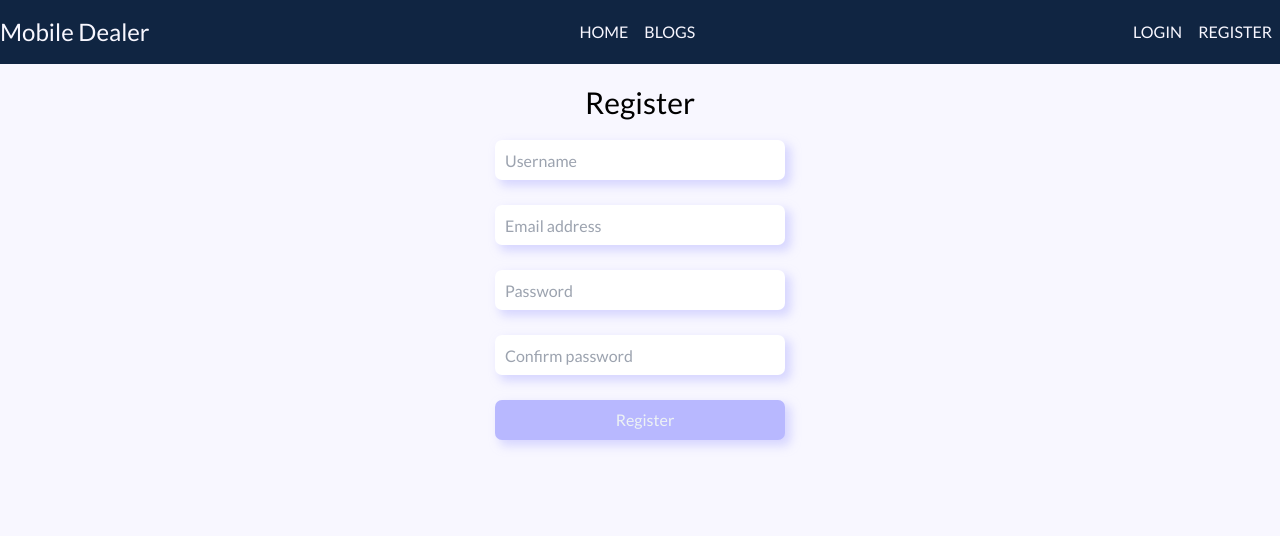
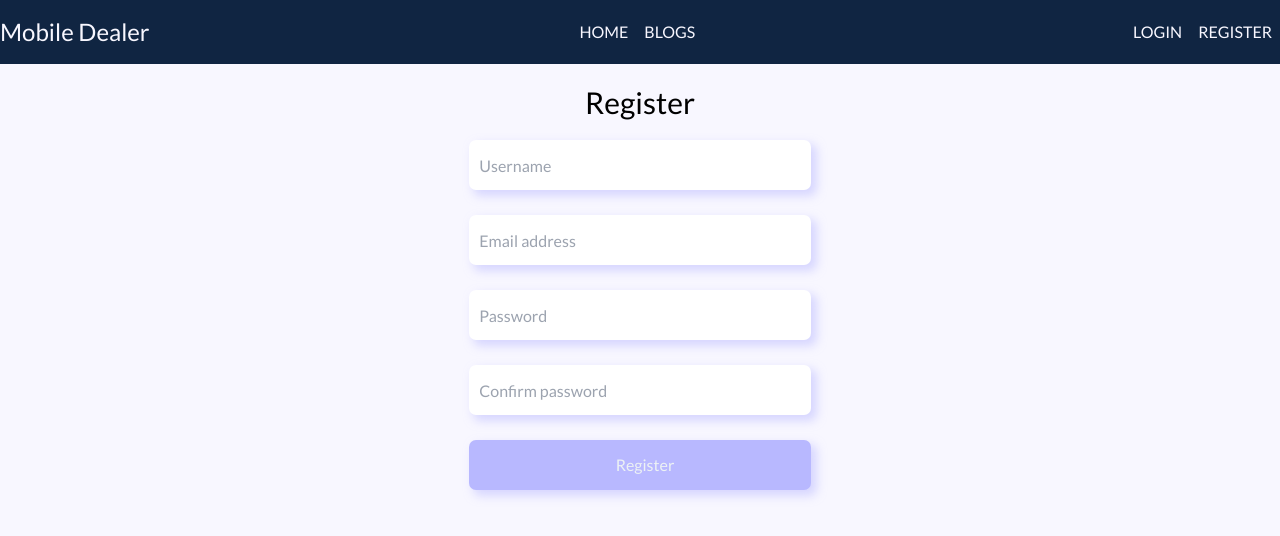
Before and after one commit to IftekharAhmedS/warehouse-management-client-side, a React (Create React App) app: page /register in a window 1280 px wide. Shown: the top 536 px of the page. Built offline with nearby package versions, Linux system fonts and the light colour scheme; no server answers.

Commit message:
fixed some css

```diff
--- a/src/pages/AddNewItem/AddItem.css
+++ b/src/pages/AddNewItem/AddItem.css
@@ -1,19 +1,19 @@
 .form-area input {
     margin-top: 20px;
     margin-bottom: 5px;
-    height: 40px;
-    width: 290px;
+    height: 50px;
+    width: 100%;
     border-radius: 7px;
     padding-left: 10px;
     outline: none;
     box-shadow: 5px 5px 10px 1px rgba(184,184,255,0.5);
 
 }
+
 .form-area textarea{
     margin-top: 20px;
     margin-bottom: 5px;
-    height: 80px;
-    width: 290px;
+    height: 120px;
     border-radius: 7px;
     padding-left: 10px;
     outline: none;
--- a/src/pages/AddNewItem/AddItems.js
+++ b/src/pages/AddNewItem/AddItems.js
@@ -25,17 +25,17 @@ const AddItems = () => {
         navigate('/manage-inventory')
     };
     return (
-        <div className=' w-3/5 mx-auto mt-5'>
+        <div className=' w-4/5 mx-auto mt-5'>
             <h1 className='text-3xl text-center'>Add a new item</h1>
             <div className="items-form flex justify-center">
-            <form onSubmit={handleSubmit(onSubmit)} className='flex flex-col add-item-form form-area'>
+            <form onSubmit={handleSubmit(onSubmit)} className='flex flex-col add-item-form form-area w-4/5 '>
                 <input placeholder='Name' required {...register("productName")} />
                 <input placeholder='Price' required {...register("productPrice")} />
                 <input placeholder='Supplier' required {...register("productSupplier")} />
                 <input placeholder='Image URL' required {...register("productImgURL")} />
                 <input placeholder='Quantity' required {...register("productQTY")} />
-                <input placeholder='Your email' value={user.email} readOnly {...register("email")} />
-                <textarea placeholder='Description' required {...register("productDescription")}></textarea>
+                <input placeholder='Your email' style={{opacity: '75%'}} value={user.email} readOnly {...register("email")} />
+                <textarea placeholder='Type a short description of the product' required {...register("productDescription")}></textarea>
                 <div className="add-item-submit form-submit-btn">
                     <input type='submit' value='Add Item'></input>
                 </div>
--- a/src/pages/Login/Login.js
+++ b/src/pages/Login/Login.js
@@ -11,6 +11,10 @@ const Login = () => {
     let from = location?.state?.from?.pathname || '/';
     // eslint-disable-next-line no-unused-vars
     const [signInWithEmailAndPassword, user, loading, error] = useSignInWithEmailAndPassword(auth)
+
+    if(user){
+        navigate(from, {replace: true})
+    }
     const { register, handleSubmit } = useForm();
     const onSubmit = async formData => {
         const { email, password } = formData;
@@ -22,10 +26,6 @@ const Login = () => {
         console.log(data)
 
     };
-    if (user) {
-        navigate(from, {replace: true})
-    }
-
     let errormsg = '';
     if (error) {
         if (error.message === 'Firebase: Error (auth/user-not-found).') {
@@ -37,10 +37,10 @@ const Login = () => {
     }
     return (
         <div>
-            <div className=' w-3/5 mx-auto mt-5'>
+            <div className=' w-4/5 mx-auto mt-5'>
             <h1 className='text-3xl text-center'>Login</h1>
             <div className="items-form flex justify-center">
-            <form onSubmit={handleSubmit(onSubmit)} className='flex flex-col form-area'>
+            <form onSubmit={handleSubmit(onSubmit)} className='flex flex-col form-area w-4/12 '>
                 <input placeholder='Email' type='email' required {...register("email")} />
                 <input placeholder='Password' type='password' required {...register("password")} />
                 <p className='text-[#F87060]'>{ errormsg }</p>
--- a/src/pages/Register/Register.js
+++ b/src/pages/Register/Register.js
@@ -44,10 +44,10 @@ const Register = () => {
     }
     return (
         <div>
-            <div className=' w-3/5 mx-auto mt-5'>
+            <div className=' w-4/5 mx-auto mt-5'>
             <h1 className='text-3xl text-center'>Register</h1>
             <div className="items-form flex justify-center">
-            <form onSubmit={handleSubmit(onSubmit)} className='flex flex-col form-area'>
+            <form onSubmit={handleSubmit(onSubmit)} className='flex flex-col form-area w-4/12 '>
                 <input placeholder='Username' required {...register("username")} />
                 <input placeholder='Email address' type='email' required {...register("email")} />
                 <input placeholder='Password' required type='password' {...register("password")} />
```
